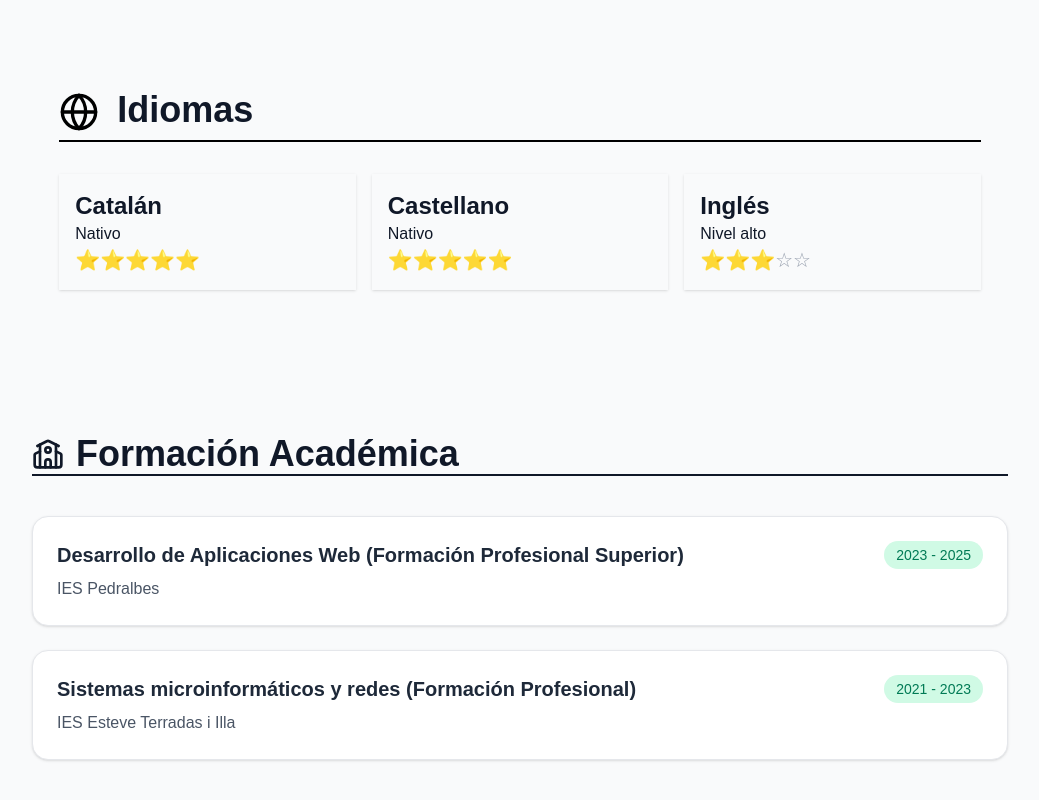
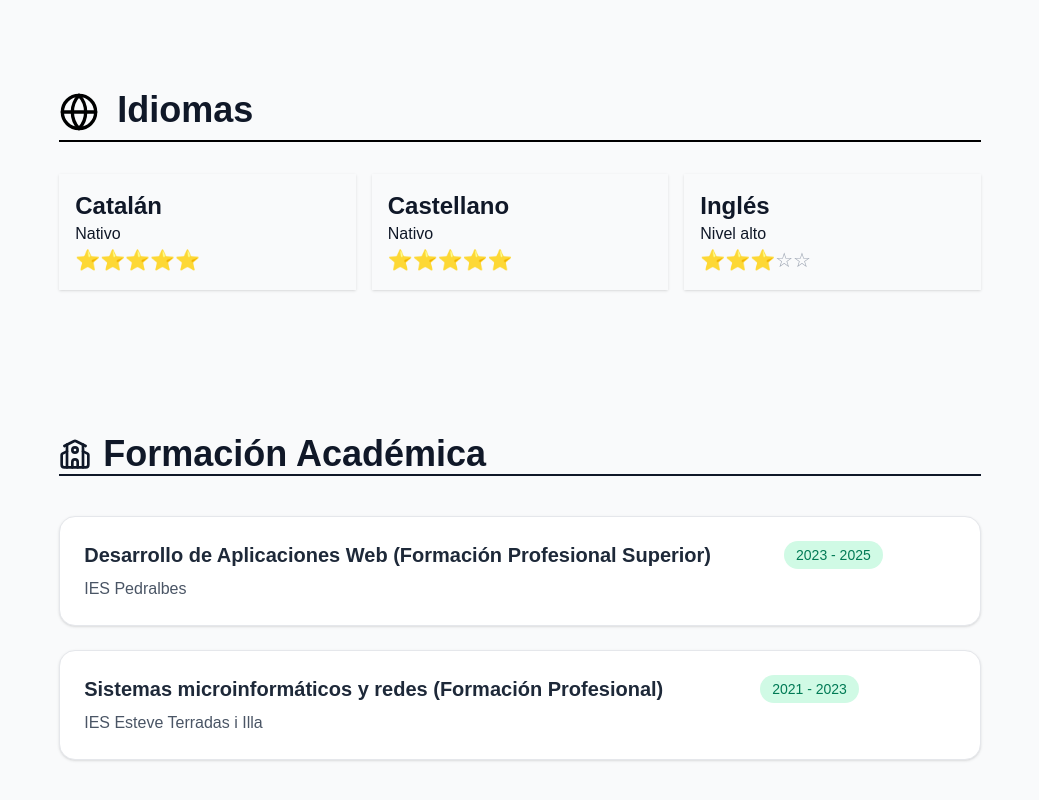
Before and after one commit to arnaubarrero/portfolio, a Next.js app in the folder aplicacio/: page / in a window 1280 px wide. Shown: the part 2882-3682 px from the top of the page, without its empty margins (120-1159 px from the left). Built offline with nearby package versions, Linux system fonts and the light colour scheme.

Commit message:
estetica estudios

```diff
--- a/aplicacio/next.config.mjs
+++ b/aplicacio/next.config.mjs
@@ -1,6 +1,5 @@
 /** @type {import('next').NextConfig} */
 const nextConfig = {
-    output: 'static',
 };
 
 export default nextConfig;
--- a/aplicacio/src/app/components/Estudios.jsx
+++ b/aplicacio/src/app/components/Estudios.jsx
@@ -38,7 +38,7 @@ const Estudios = () => {
     }
 
     return (
-        <section className="w-full px-6 py-12 max-w-5xl mx-auto">
+        <section className="w-[90%] py-12 mx-auto">
             <header className="mb-10">
                 <h2 className="text-4xl border-b-[2px] font-extrabold text-gray-900 flex items-center gap-3 border-">
                     <School className="text-primary" size={32} />
@@ -54,7 +54,7 @@ const Estudios = () => {
                     >
                         <div className="flex flex-col md:flex-row md:justify-between md:items-center mb-2">
                             <h3 className="text-xl font-semibold text-gray-800">{estudio.titulo}</h3>
-                            <span className="mt-2 md:mt-0 text-sm bg-emerald-100 text-emerald-700 px-3 py-1 rounded-full">
+                            <span className="mt-2 m-auto md:mt-0 text-sm bg-emerald-100 text-emerald-700 px-3 py-1 rounded-full">
                                 {estudio.fecha}
                             </span>
                         </div>
```
